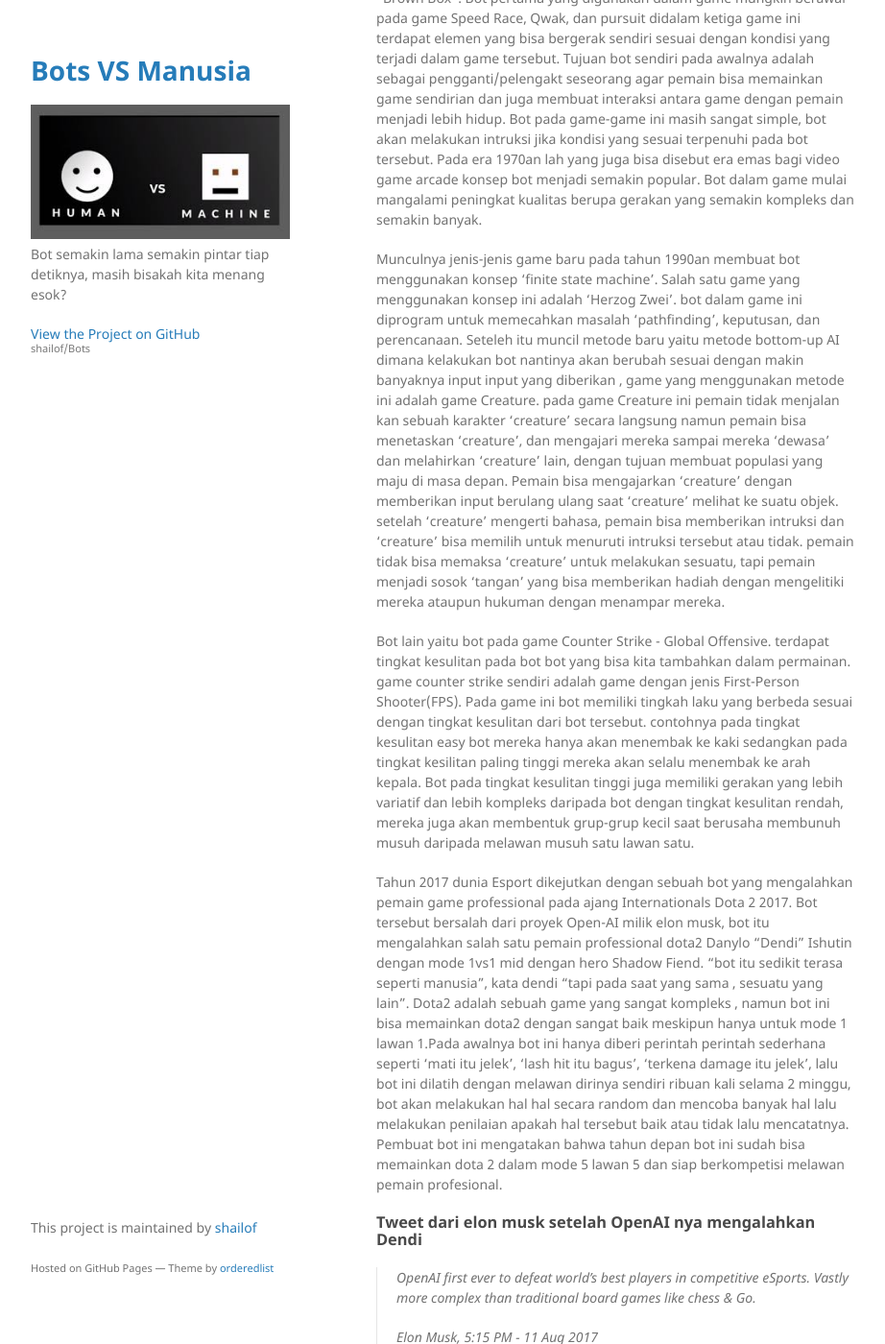
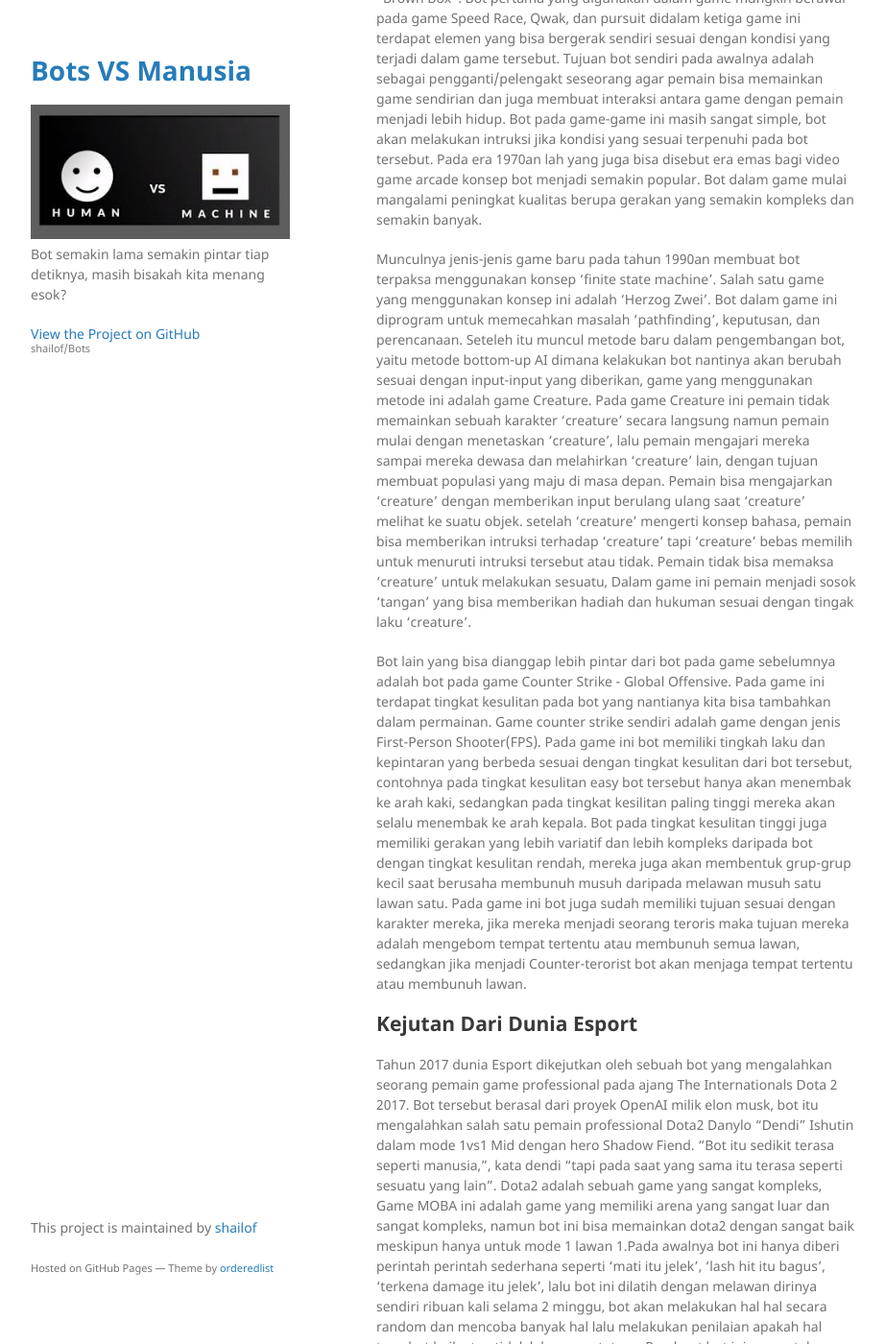
Before and after one commit to shailof/Bots, a Jekyll site: the page built from index.md, in a window 1280 px wide and 1400 px high, scrolled down 373 px. Shown: the whole window at 96% size, without its empty margins (178-1100 px from the left). Built offline with Jekyll 4.4.1, drawn with Linux system fonts in a browser that asks for light colours; some of the changed text lies outside the part shown.

Commit message:
Update index.md

````diff
--- a/index.md
+++ b/index.md
@@ -6,25 +6,28 @@ Bot muncul pertama kali hanya sebagai pelengkap bagi game arcade agar game masi
 
 # Sejarah Bot Dalam Dunia Game
 
-Sejarah video game dimulai pada tahun 1940 an oleh Dr Edward Uhler Condon di New York World's Fair. Game yang diperkenalkan adalah 'Nim', Game ini dimainkan oleh sekitar 50.000 orang dalam waktu sekitar 6 bulan. Namun game komersial pertama baru muncul setelah 3 dekade yaitu pada tahun 1967. Ralph Baer dan timnya merilis prototypenya yang disebut "Brown Box". Bot pertama yang digunakan dalam game mungkin berawal pada game Speed Race, Qwak, dan pursuit didalam ketiga game ini terdapat elemen yang bisa bergerak sendiri sesuai dengan kondisi yang terjadi dalam game tersebut. Tujuan bot sendiri pada awalnya adalah sebagai pengganti/pelengakt seseorang agar pemain bisa memainkan game sendirian dan juga membuat interaksi antara game dengan pemain menjadi lebih hidup. Bot pada game-game ini masih sangat simple, bot akan melakukan intruksi jika kondisi yang sesuai terpenuhi pada bot tersebut. Pada era 1970an lah yang juga bisa disebut era emas bagi video game arcade  konsep bot menjadi semakin popular. Bot dalam game mulai mangalami peningkat kualitas berupa gerakan yang semakin kompleks dan semakin banyak.
+  Sejarah video game dimulai pada tahun 1940 an oleh Dr Edward Uhler Condon di New York World's Fair. Game yang diperkenalkan adalah 'Nim', Game ini dimainkan oleh sekitar 50.000 orang dalam waktu sekitar 6 bulan. Namun game komersial pertama baru muncul setelah 3 dekade yaitu pada tahun 1967. Ralph Baer dan timnya merilis prototypenya yang disebut "Brown Box". Bot pertama yang digunakan dalam game mungkin berawal pada game Speed Race, Qwak, dan pursuit didalam ketiga game ini terdapat elemen yang bisa bergerak sendiri sesuai dengan kondisi yang terjadi dalam game tersebut. Tujuan bot sendiri pada awalnya adalah sebagai pengganti/pelengakt seseorang agar pemain bisa memainkan game sendirian dan juga membuat interaksi antara game dengan pemain menjadi lebih hidup. Bot pada game-game ini masih sangat simple, bot akan melakukan intruksi jika kondisi yang sesuai terpenuhi pada bot tersebut. Pada era 1970an lah yang juga bisa disebut era emas bagi video game arcade  konsep bot menjadi semakin popular. Bot dalam game mulai mangalami peningkat kualitas berupa gerakan yang semakin kompleks dan semakin banyak.
 
-Munculnya jenis-jenis game baru pada tahun 1990an membuat bot menggunakan konsep 'finite state machine'. Salah satu game yang menggunakan konsep ini adalah 'Herzog Zwei'. bot dalam game ini diprogram untuk memecahkan masalah 'pathfinding', keputusan, dan perencanaan. Seteleh itu muncil metode baru yaitu metode bottom-up AI dimana kelakukan bot nantinya akan berubah sesuai dengan makin banyaknya input input yang diberikan , game yang menggunakan metode ini adalah game Creature. pada game Creature ini pemain tidak menjalan kan sebuah karakter 'creature' secara langsung namun pemain bisa menetaskan 'creature',  dan mengajari mereka sampai mereka 'dewasa' dan melahirkan 'creature' lain, dengan tujuan membuat populasi yang maju di masa depan. Pemain bisa mengajarkan 'creature' dengan memberikan input berulang ulang saat 'creature' melihat ke suatu objek. setelah 'creature' mengerti bahasa, pemain bisa memberikan intruksi dan 'creature' bisa memilih untuk menuruti intruksi tersebut atau tidak. pemain tidak bisa memaksa 'creature' untuk melakukan sesuatu, tapi pemain menjadi sosok 'tangan' yang bisa memberikan hadiah dengan mengelitiki mereka ataupun hukuman dengan menampar mereka.
+  Munculnya jenis-jenis game baru pada tahun 1990an membuat bot terpaksa menggunakan konsep 'finite state machine'. Salah satu game yang menggunakan konsep ini adalah 'Herzog Zwei'. Bot dalam game ini diprogram untuk memecahkan masalah 'pathfinding', keputusan, dan perencanaan. Seteleh itu muncul metode baru dalam pengembangan bot, yaitu metode bottom-up AI dimana kelakukan bot nantinya akan berubah sesuai dengan input-input yang diberikan, game yang menggunakan metode ini adalah game Creature. Pada game Creature ini pemain tidak memainkan sebuah karakter 'creature' secara langsung namun pemain mulai dengan menetaskan 'creature', lalu pemain mengajari mereka sampai mereka dewasa dan melahirkan 'creature' lain, dengan tujuan membuat populasi yang maju di masa depan. Pemain bisa mengajarkan 'creature' dengan memberikan input berulang ulang saat 'creature' melihat ke suatu objek. setelah 'creature' mengerti konsep bahasa, pemain bisa memberikan intruksi terhadap 'creature' tapi 'creature' bebas memilih untuk menuruti intruksi tersebut atau tidak. Pemain tidak bisa memaksa 'creature' untuk melakukan sesuatu, Dalam game ini pemain menjadi sosok 'tangan' yang bisa memberikan hadiah dan hukuman sesuai dengan tingak laku 'creature'.
 
-Bot lain yaitu bot pada game Counter Strike - Global Offensive. terdapat tingkat kesulitan pada bot bot yang bisa kita tambahkan dalam permainan. game counter strike sendiri adalah game dengan jenis First-Person Shooter(FPS). Pada game ini bot memiliki tingkah laku yang berbeda sesuai dengan tingkat kesulitan dari bot tersebut. contohnya pada tingkat kesulitan easy bot mereka hanya akan menembak ke kaki sedangkan pada tingkat kesilitan paling tinggi mereka akan selalu menembak ke arah kepala. Bot pada tingkat kesulitan tinggi juga memiliki gerakan yang lebih variatif dan lebih kompleks daripada bot dengan tingkat kesulitan rendah, mereka juga akan membentuk  grup-grup kecil saat berusaha membunuh musuh daripada melawan musuh satu lawan satu.
+  Bot lain yang bisa dianggap lebih pintar dari bot pada game sebelumnya adalah bot pada game Counter Strike - Global Offensive. Pada game ini terdapat tingkat kesulitan pada bot yang nantianya kita bisa tambahkan dalam permainan. Game counter strike sendiri adalah game dengan jenis First-Person Shooter(FPS). Pada game ini bot memiliki tingkah laku dan kepintaran yang berbeda sesuai dengan tingkat kesulitan dari bot tersebut, contohnya pada tingkat kesulitan easy bot tersebut hanya akan menembak ke arah kaki, sedangkan pada tingkat kesilitan paling tinggi mereka akan selalu menembak ke arah kepala. Bot pada tingkat kesulitan tinggi juga memiliki gerakan yang lebih variatif dan lebih kompleks daripada bot dengan tingkat kesulitan rendah, mereka juga akan membentuk  grup-grup kecil saat berusaha membunuh musuh daripada melawan musuh satu lawan satu. Pada game ini bot juga sudah memiliki tujuan sesuai dengan karakter mereka, jika mereka menjadi seorang teroris maka tujuan mereka adalah mengebom tempat tertentu atau membunuh semua lawan, sedangkan jika menjadi Counter-terorist bot akan menjaga tempat tertentu atau membunuh lawan.
 
-Tahun 2017 dunia Esport dikejutkan dengan sebuah bot yang mengalahkan pemain game professional pada ajang Internationals Dota 2 2017. Bot tersebut bersalah dari proyek Open-AI milik elon musk, bot itu mengalahkan salah satu pemain professional dota2 Danylo "Dendi" Ishutin dengan mode 1vs1 mid dengan hero Shadow Fiend. "bot itu sedikit terasa seperti manusia", kata dendi "tapi pada saat yang sama , sesuatu yang lain". Dota2 adalah sebuah game yang sangat kompleks , namun bot ini bisa memainkan dota2 dengan sangat baik meskipun hanya untuk mode 1 lawan 1.Pada awalnya bot ini hanya diberi perintah perintah sederhana seperti 'mati itu jelek', 'lash hit itu bagus', 'terkena damage itu jelek', lalu bot ini dilatih dengan melawan dirinya sendiri ribuan kali selama 2 minggu, bot akan melakukan hal hal secara random dan mencoba banyak hal lalu melakukan penilaian apakah hal tersebut baik atau tidak lalu mencatatnya. Pembuat bot ini mengatakan bahwa tahun depan bot ini sudah bisa memainkan dota 2 dalam mode 5 lawan 5 dan siap berkompetisi melawan pemain profesional.
+## Kejutan Dari Dunia Esport
+  Tahun 2017 dunia Esport dikejutkan oleh sebuah bot yang mengalahkan seorang pemain game professional pada ajang The Internationals Dota 2 2017. Bot tersebut berasal dari proyek OpenAI milik elon musk, bot itu mengalahkan salah satu pemain professional Dota2 Danylo "Dendi" Ishutin dalam mode 1vs1 Mid dengan hero Shadow Fiend. "Bot itu sedikit terasa seperti manusia,", kata dendi "tapi pada saat yang sama itu terasa seperti sesuatu yang lain". Dota2 adalah sebuah game yang sangat kompleks, Game MOBA ini adalah game yang memiliki arena yang sangat luar dan sangat kompleks, namun bot ini bisa memainkan dota2 dengan sangat baik meskipun hanya untuk mode 1 lawan 1.Pada awalnya bot ini hanya diberi perintah perintah sederhana seperti 'mati itu jelek', 'lash hit itu bagus', 'terkena damage itu jelek', lalu bot ini dilatih dengan melawan dirinya sendiri ribuan kali selama 2 minggu, bot akan melakukan hal hal secara random dan mencoba banyak hal lalu melakukan penilaian apakah hal tersebut baik atau tidak lalu mencatatnya. Pembuat bot ini mengatakan bahwa tahun depan bot ini sudah bisa memainkan dota 2 dalam mode 5 lawan 5 dan siap berkompetisi melawan pemain profesional.
 
 ### Tweet dari elon musk setelah OpenAI nya mengalahkan Dendi
 
 > OpenAI first ever to defeat world's best players in competitive eSports. Vastly more complex than traditional board games like chess & Go.
 >
 > Elon Musk, 5:15 PM - 11 Aug 2017
-> https://twitter.com/elonmusk/status/896163163581825025
+https://twitter.com/elonmusk/status/896163163581825025
 
-Bot pada contoh diatas tentu saja memiliki kelebihan dibandung manusia, contohnya bot tersebut bisa memperoses banyak hal sekaligus yang mungkin sulit dilakukan oleh manusia , bot bisa melihat map jauh lebih teliti dibanding manusia, dan juga bot tidak bisa merasa marah dan kesal yang tentu saja normal untuk manusia dalam bermain game. Namun kabar baiknya adalah setelah bot itu bisa dimainkan oleh umum, bot itu telah dikalahkan beberapa kali oleh para pemain dota2 diseluruh dunia, seperti arteezy dan black. hal ini menunjukan bahwa bot masih memiliki kelemahan dan masih bisa kalahkan. Keberadaan bot tersebut sebenarnya juga bisa menjadi ajang bagi para pemain dota2 untuk belajar dari bot tersebut, seperti yang dikabarkan setelah para pemain dota2 dengan mmr diatas 8k bermain dengan bot tersebut mereka melihat replay dan mulai mengikuti pergerakan bot yang mereka anggap lebih efektif dari gerakan mereka.
+  Bot pada contoh diatas tentu saja memiliki kelebihan dibandung manusia, contohnya bot tersebut bisa memperoses banyak hal sekaligus yang mungkin sulit dilakukan oleh manusia , bot bisa melihat map jauh lebih teliti dibanding manusia, dan juga bot tidak bisa merasa marah dan kesal yang tentu saja normal untuk manusia dalam bermain game. Namun kabar baiknya adalah setelah bot itu bisa dimainkan oleh umum, bot itu telah dikalahkan beberapa kali oleh para pemain dota2 diseluruh dunia, seperti arteezy dan black. hal ini menunjukan bahwa bot masih memiliki kelemahan dan masih bisa kalahkan. Keberadaan bot tersebut sebenarnya juga bisa menjadi ajang bagi para pemain dota2 untuk belajar dari bot tersebut, seperti yang dikabarkan setelah para pemain dota2 dengan mmr diatas 8k bermain dengan bot tersebut mereka melihat replay dan mulai mengikuti pergerakan bot yang mereka anggap lebih efektif dari gerakan mereka.
 
-Tahun ini pada international 2018 bot akan bisa memainkan mode 5 lawan 5 dan akan dilombakan dengan para profesional, tentu saja ini akan sangat berbeda dibanding dengan mode 1 lawan 1 yang lebih mengutamakan skill individu. pada mode 5 lawan 5, hero yang dipilih , item yang digunakan, dan strategi yang digunakan akan sangat memengaruhi permainan. Apakah nantinya strategi strategi yang sudah ada akan digantikan oleh strategi yang dibuat oleh bot tersebut ? atau strategi para  pemain bisa mengalahkan bot tersebut? Yang jelas setelah kompetisi internasional tahun ini strategi dalam memainkan game Dota2 akan berubah. Bot akan belajar strategi dari para pemain dan juga sebaliknya. mungkin nantinya hanya akan ada beberapa strategi yang dinilai absolut dan saling mengalahkan satu sama lain seperti konsep batu, kertas, dan gunting. strategi-strategi tersebut nantinya akan menunggu untuk dilampaui lagi oleh strategi-strategi baru dari para pemain ataupun bot.
+## Bot Di Masa Mendatang
+  Tahun ini pada international 2018 bot akan bisa memainkan mode 5 lawan 5 dan akan dilombakan dengan para profesional, tentu saja ini akan sangat berbeda dibanding dengan mode 1 lawan 1 yang lebih mengutamakan skill individu. pada mode 5 lawan 5, hero yang dipilih , item yang digunakan, dan strategi yang digunakan akan sangat memengaruhi permainan. Apakah nantinya strategi strategi yang sudah ada akan digantikan oleh strategi yang dibuat oleh bot tersebut ? atau strategi para  pemain bisa mengalahkan bot tersebut? Yang jelas setelah kompetisi internasional tahun ini strategi dalam memainkan game Dota2 akan berubah. Bot akan belajar strategi dari para pemain dan juga sebaliknya. mungkin nantinya hanya akan ada beberapa strategi yang dinilai absolut dan saling mengalahkan satu sama lain seperti konsep batu, kertas, dan gunting. strategi-strategi tersebut nantinya akan menunggu untuk dilampaui lagi oleh strategi-strategi baru dari para pemain ataupun bot.
 
 ```
-The final element.
+Ahmad Faishol Huda
+13516094
 ```
````
